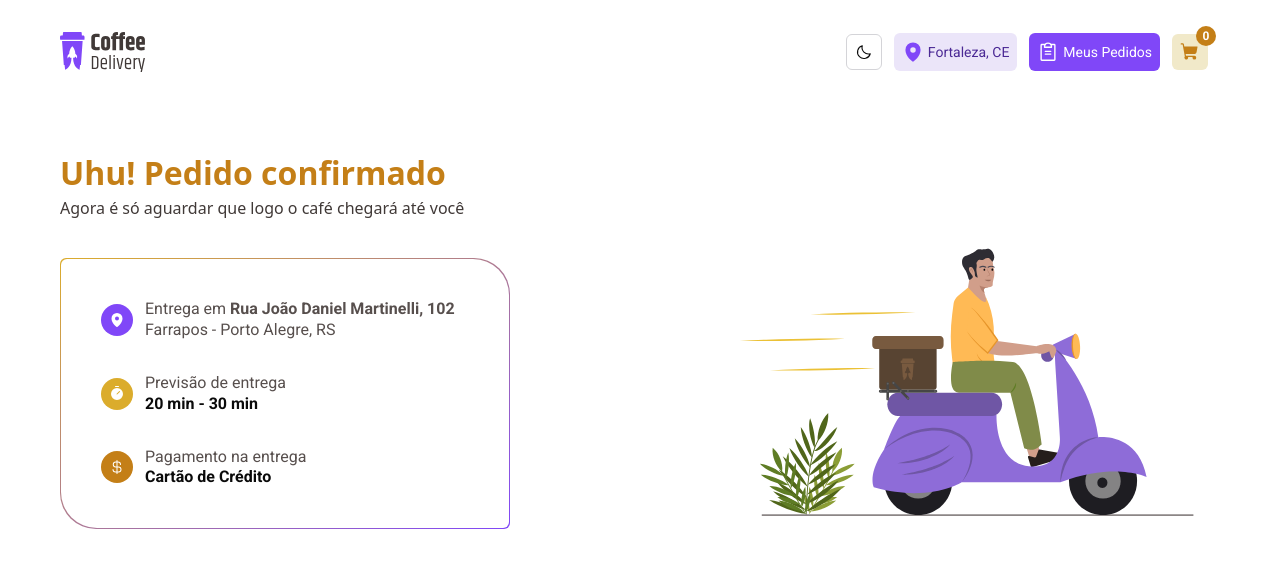
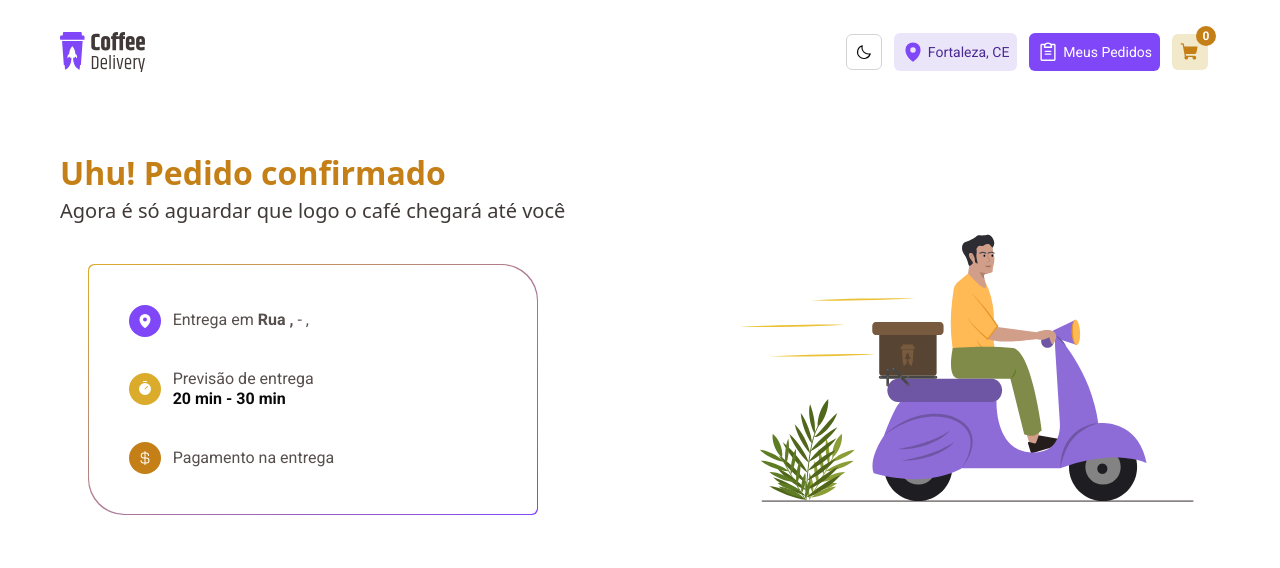
Before and after one commit to CarlosAlexandredevv/Coffee-delivery, a React (Vite) app: page /success in a window 1280 px wide. Shown: the top 568 px of the page. Built offline with nearby package versions, Linux system fonts and the light colour scheme.

Commit message:
feat: success route finished

```diff
--- a/src/contexts/CartContext.tsx
+++ b/src/contexts/CartContext.tsx
@@ -2,6 +2,16 @@ import { createContext, useState } from "react";
 
 interface CartContextProviderProps {
   children: React.ReactNode;
+}
+
+interface AddressData {
+  cep: string;
+  logradouro: string;
+  numero: string;
+  complemento?: string;
+  bairro: string;
+  localidade: string;
+  uf: string;
 }
 
 interface CartContextType {
@@ -11,6 +21,8 @@ interface CartContextType {
   setIsFormValid: (isValid: boolean) => void;
   paymentMethod: string;
   setPaymentMethod: (method: string) => void;
+  addressData: AddressData;
+  setAddressData: (data: AddressData) => void;
 }
 
 export const CartContext = createContext({} as CartContextType);
@@ -19,6 +31,16 @@ export function CartContextProvider({ children }: CartContextProviderProps) {
   const [cart, setCart] = useState(0);
   const [isFormValid, setIsFormValid] = useState(false);
   const [paymentMethod, setPaymentMethod] = useState("");
+
+  const [addressData, setAddressData] = useState<AddressData>({
+    cep: "",
+    logradouro: "",
+    numero: "",
+    complemento: "",
+    bairro: "",
+    localidade: "",
+    uf: "",
+  });
 
   return (
     <CartContext.Provider
@@ -29,6 +51,8 @@ export function CartContextProvider({ children }: CartContextProviderProps) {
         setIsFormValid,
         paymentMethod,
         setPaymentMethod,
+        addressData,
+        setAddressData,
       }}
     >
       {children}
--- a/src/pages/Checkout/components/coffees-cart/index.tsx
+++ b/src/pages/Checkout/components/coffees-cart/index.tsx
@@ -2,6 +2,7 @@ import { ButtonCart } from "@/components/ui/ButtonCart";
 import { CardCart } from "@/components/ui/CardCart";
 import { useState, useEffect, useContext } from "react";
 import { CartContext } from "../../../../contexts/CartContext";
+import { useNavigate } from "react-router-dom";
 
 interface Coffee {
   id: number;
@@ -14,7 +15,8 @@ interface Coffee {
 }
 
 export function CoffeesCart() {
-  const { isFormValid, paymentMethod } = useContext(CartContext);
+  const navigate = useNavigate();
+  const { isFormValid, paymentMethod, setCart } = useContext(CartContext);
   const [cartItems, setCartItems] = useState<Coffee[]>([]);
   const [total, setTotal] = useState(0);
 
@@ -35,6 +37,25 @@ export function CoffeesCart() {
 
   const deliveryFee = 3.5;
   const totalWithDelivery = total + deliveryFee;
+
+  function handleCheckout() {
+    if (!paymentMethod) {
+      alert("Por favor, selecione um método de pagamento.");
+      return;
+    }
+
+    const purchaseHistory = JSON.parse(
+      localStorage.getItem("purchaseHistory") || "[]",
+    );
+    localStorage.setItem(
+      "purchaseHistory",
+      JSON.stringify([...purchaseHistory, ...cartItems]),
+    );
+    localStorage.removeItem("cartItems");
+    setCartItems([]);
+    navigate("/success");
+    setCart(0);
+  }
 
   return (
     <div>
@@ -65,7 +86,8 @@ export function CoffeesCart() {
           </span>
         </div>
         <ButtonCart
-          type="submit"
+          type="button"
+          onClick={handleCheckout}
           disabled={cartItems.length === 0 || !isFormValid || !paymentMethod}
         />
       </div>
--- a/src/pages/Checkout/components/form-checkout/index.tsx
+++ b/src/pages/Checkout/components/form-checkout/index.tsx
@@ -12,7 +12,7 @@ const formValidateSchema = zod.object({
   logradouro: zod.string().min(3),
   numero: zod.string().min(1),
   complemento: zod.string().optional(),
-  bairro: zod.string().min(3),
+  bairro: zod.string().min(2),
   localidade: zod.string().min(3),
   uf: zod.string().length(2),
 });
@@ -20,13 +20,14 @@ const formValidateSchema = zod.object({
 type FormData = zod.infer<typeof formValidateSchema>;
 
 export function FormCheckout() {
-  const { setIsFormValid } = useContext(CartContext);
+  const { setIsFormValid, setAddressData } = useContext(CartContext);
 
   const {
     control,
-    formState: { errors, isValid },
+    formState: { isValid },
     watch,
     setValue,
+    getValues,
   } = useForm<FormData>({
     resolver: zodResolver(formValidateSchema),
     mode: "onChange",
@@ -44,6 +45,13 @@ export function FormCheckout() {
   useEffect(() => {
     setIsFormValid(isValid);
   }, [isValid, setIsFormValid]);
+
+  useEffect(() => {
+    const subscription = watch(() => {
+      setAddressData(getValues());
+    });
+    return () => subscription.unsubscribe();
+  }, [watch, setAddressData, getValues, setAddressData]);
 
   const cepValue = watch("cep");
 
@@ -136,7 +144,6 @@ export function FormCheckout() {
                 <InputForm placeholder="Bairro" {...field} />
               )}
             />
-            {errors.bairro && <p>{errors.bairro.message}</p>}
           </div>
           <div className="md:col-span-3 md:col-start-3 md:row-start-4">
             <Controller
@@ -146,7 +153,6 @@ export function FormCheckout() {
                 <InputForm placeholder="Cidade" {...field} />
               )}
             />
-            {errors.localidade && <p>{errors.localidade.message}</p>}
           </div>
           <div className="row-start-4 md:col-start-6">
             <Controller
@@ -154,7 +160,6 @@ export function FormCheckout() {
               control={control}
               render={({ field }) => <InputForm placeholder="UF" {...field} />}
             />
-            {errors.uf && <p>{errors.uf.message}</p>}
           </div>
         </div>
       </form>
--- a/src/pages/Success/index.tsx
+++ b/src/pages/Success/index.tsx
@@ -1,6 +1,17 @@
 import { CurrencyDollar, MapPin, Timer } from "phosphor-react";
 import { motion } from "framer-motion";
+import { useContext } from "react";
+import { CartContext } from "../../contexts/CartContext";
+
 export function Success() {
+  const { addressData, paymentMethod } = useContext(CartContext);
+
+  const paymentMethodFormatted = {
+    "CARTÃO DE CRÉDITO": "Cartão de Crédito",
+    "CARTÃO DE DÉBITO": "Cartão de Débito",
+    DINHEIRO: "Dinheiro",
+  }[paymentMethod];
+
   return (
     <div className="mx-auto mt-12 flex max-w-container flex-col justify-between px-3 lg:flex-row xl:px-0">
       <motion.div
@@ -14,7 +25,7 @@ export function Success() {
           <h2 className="text-center text-[32px] font-extrabold leading-line text-yellow-dark sm:self-center lg:self-start">
             Uhu! Pedido confirmado
           </h2>
-          <span className="text-[20p x] text-center leading-line text-base-subtitle dark:text-zinc-200 sm:self-center lg:self-start">
+          <span className="text-center text-[20px] leading-line text-base-subtitle dark:text-zinc-200 sm:self-center lg:self-start">
             Agora é só aguardar que logo o café chegará até você
           </span>
         </div>
@@ -28,13 +39,13 @@ export function Success() {
                 <p className="max-w-96 font-roboto leading-line text-base-text dark:text-zinc-200">
                   Entrega em{" "}
                   <span className="font-bold leading-line dark:text-zinc-50">
-                    Rua João Daniel Martinelli, 102
+                    Rua {addressData.logradouro}, {addressData.numero}
                   </span>{" "}
-                  Farrapos - Porto Alegre, RS
+                  {addressData.bairro} - {addressData.localidade},{" "}
+                  {addressData.uf}
                 </p>
               </div>
             </div>
-
             <div className="flex items-center gap-3">
               <div className="flex h-8 w-8 items-center justify-center gap-1 rounded-full bg-yellow p-2">
                 <Timer className="text-white" weight="fill" />
@@ -57,7 +68,7 @@ export function Success() {
                   Pagamento na entrega
                 </p>
                 <span className="font-roboto font-bold leading-line dark:text-zinc-50">
-                  Cartão de Crédito
+                  {paymentMethodFormatted}
                 </span>
               </div>
             </div>
```
